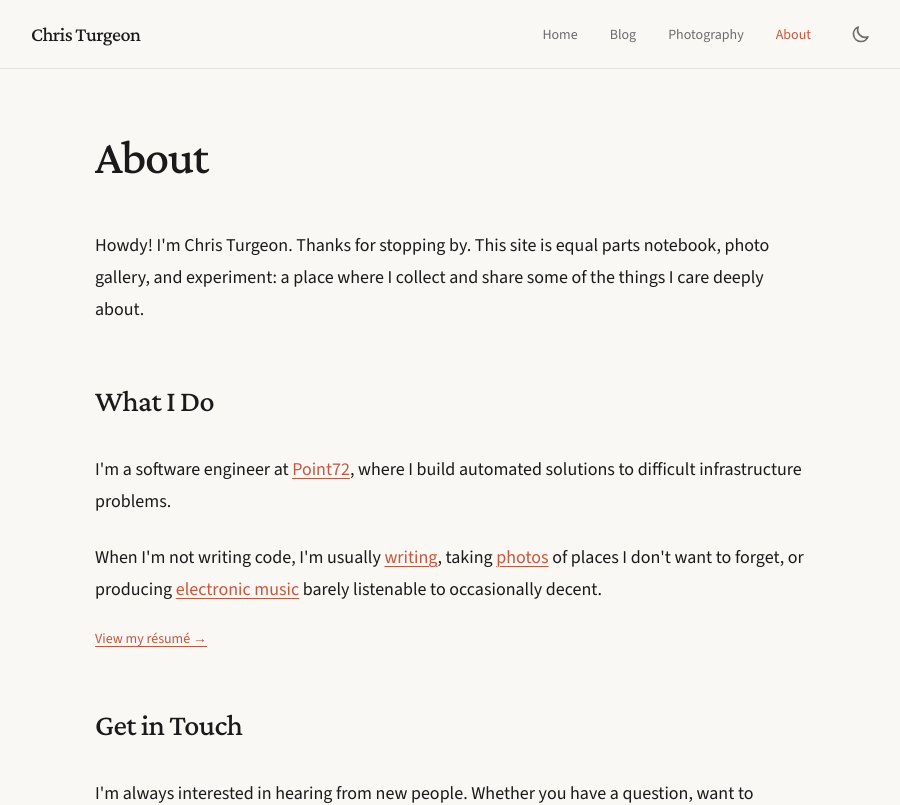
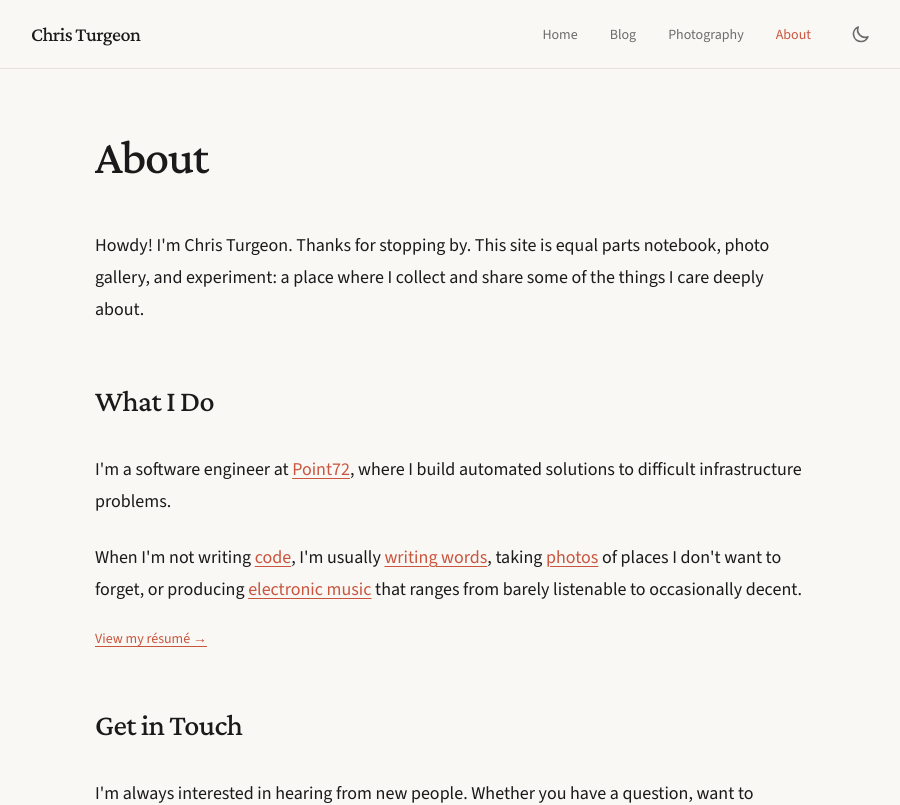
Before and after one commit to christurgeon/Personal-Website, a Next.js app: page /about in a window 1280 px wide. Shown: the top 805 px of the page, without its empty margins (185-1085 px from the left). Built offline with nearby package versions, Linux system fonts and the light colour scheme.

Commit message:
Update page.tsx

```diff
--- a/src/app/about/page.tsx
+++ b/src/app/about/page.tsx
@@ -30,13 +30,14 @@ export default function AboutPage() {
           , where I build automated solutions to difficult infrastructure problems.
         </p>
         <p>
-          When I'm not writing code, I'm usually <Link href="/blog">writing</Link>,{" "}
-          taking <Link href="/photography">photos</Link> of places I don't want to forget,{" "}
-          or producing{" "}
+          When I'm not writing{" "}
+          <Link href={siteConfig.socials.github} target="_blank" rel="noopener noreferrer">
+            code
+          </Link>
+          , I'm usually <Link href="/blog">writing words</Link>, taking <Link href="/photography">photos</Link> of places I don't want to forget, or producing{" "}
           <Link href={siteConfig.socials.soundcloud} target="_blank" rel="noopener noreferrer">
             electronic music
-          </Link>
-          {" "} barely listenable to occasionally decent.
+          </Link> that ranges from barely listenable to occasionally decent.
         </p>
         <p className="text-sm text-muted">
           <a href={siteConfig.documents.resume} target="_blank" rel="noopener noreferrer">
```
